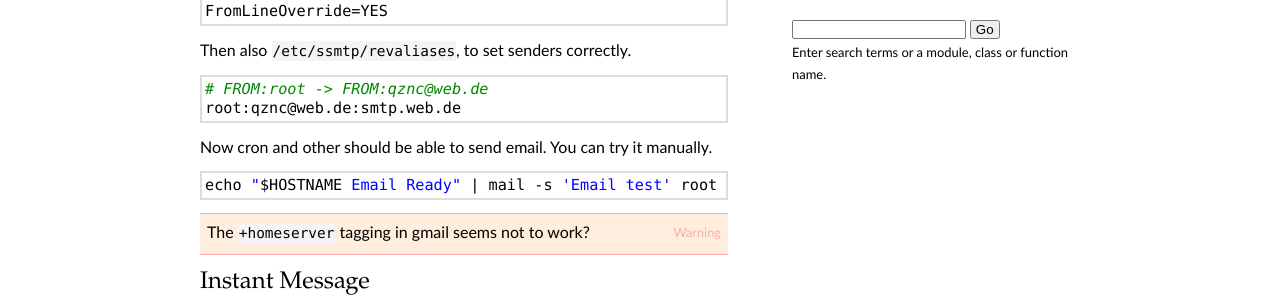
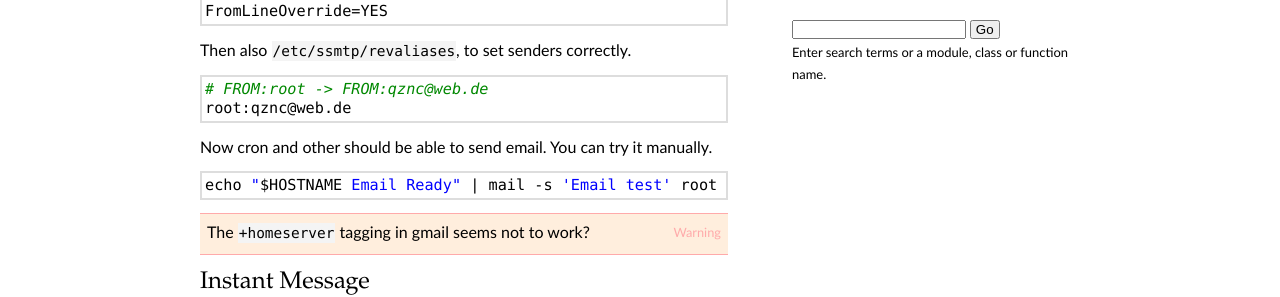
Before and after one commit to qznc/my-homeserver, a Sphinx documentation site: the page built from source/notifications.rst, in a window 1280 px wide. Shown: the part 636-933 px from the top of the page. Built offline with Sphinx 7.4.7, drawn with Linux system fonts in a browser that asks for light colours.

Commit message:
simplify

```diff
--- a/source/notifications.rst
+++ b/source/notifications.rst
@@ -45,7 +45,7 @@ to set senders correctly.
 .. code::
 
    # FROM:root -> FROM:qznc@web.de
-   root:qznc@web.de:smtp.web.de
+   root:qznc@web.de
 
 Now cron and other should be able to send email.
 You can try it manually.
```
